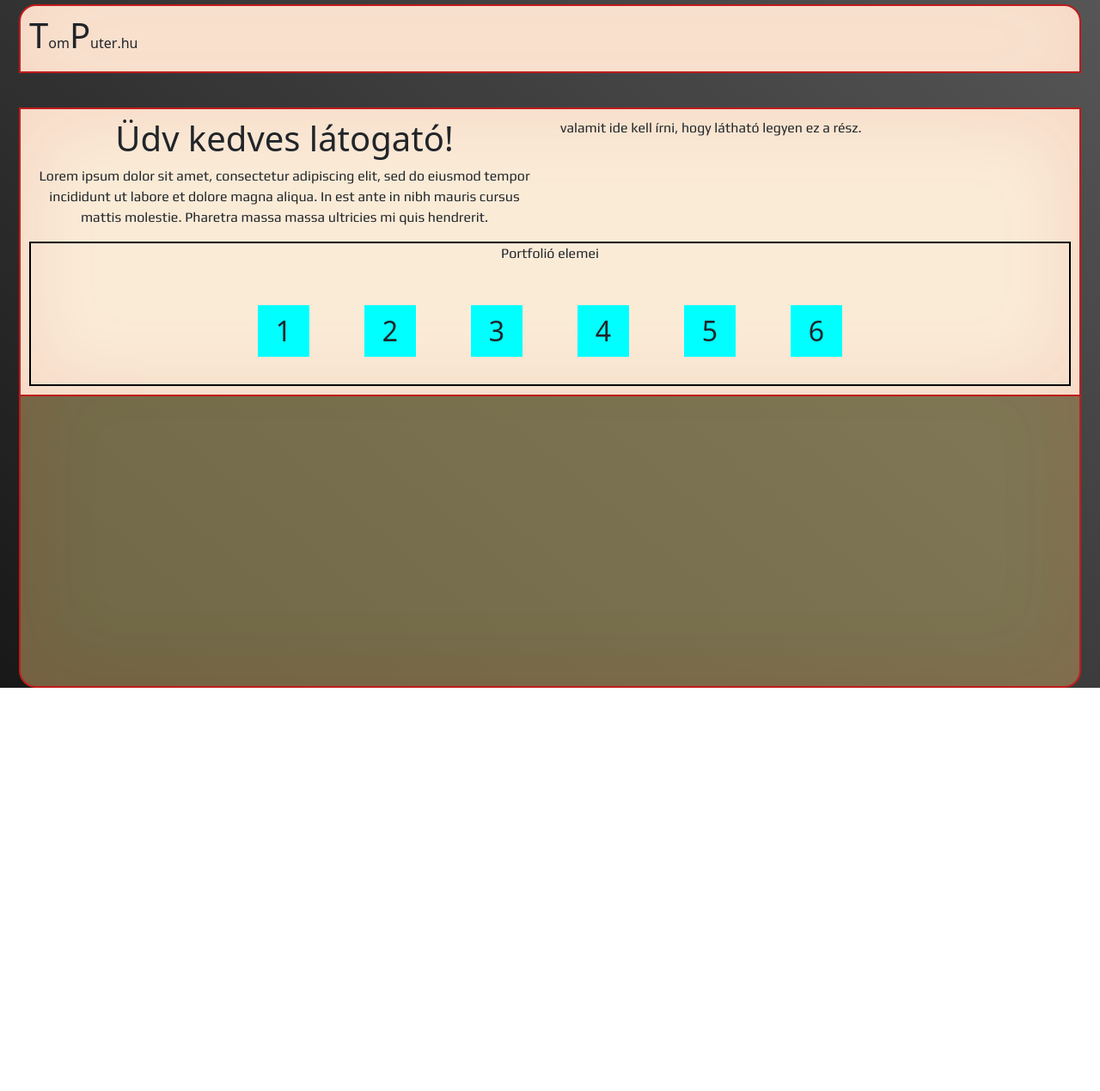
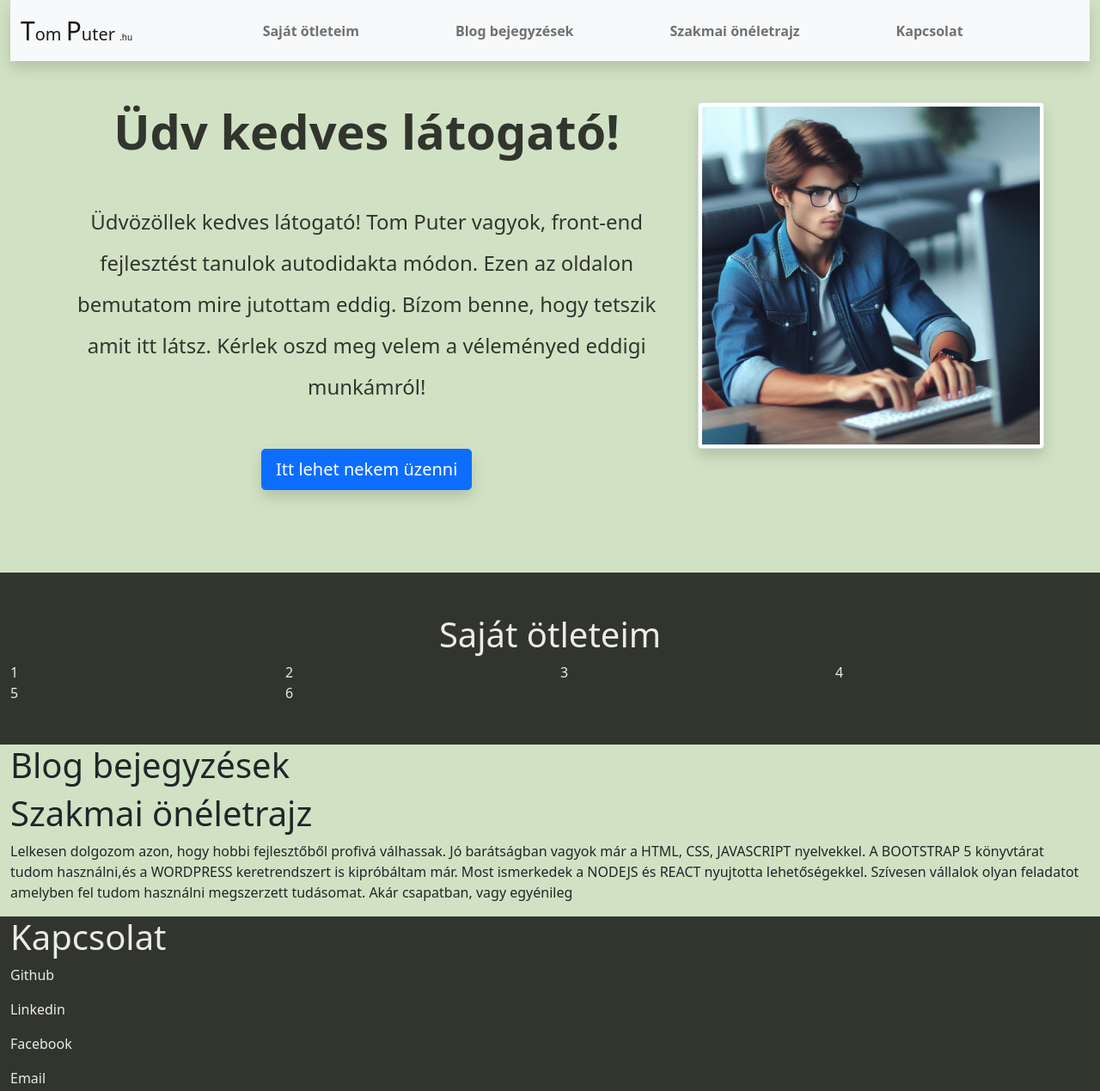
Before and after one commit to Zsolnai-Tamas/Start-page, a plain HTML site: page index.html in a window 1280 px wide. Shown: the whole page at 86% size. Before the commit the page ends 861 px from the top, so only its background shows below. Drawn offline with nearby package versions, Linux system fonts and the light colour scheme; a web font is replaced by a local one.

Commit message:
Mára ennyi

```diff
--- a/index.html
+++ b/index.html
@@ -4,7 +4,7 @@
     <meta charset="UTF-8">
     <meta name="viewport" content="width=device-width, initial-scale=1.0">
     <title>front page</title>
- <!-- FONT files -->
+<!-- FONT files -->
     <link rel="preconnect" href="https://fonts.googleapis.com">
     <link rel="preconnect" href="https://fonts.gstatic.com" crossorigin>
     <link href="https://fonts.googleapis.com/css2?family=Orbitron:wght@400..900&family=Play:wght@400;700&family=Tac+One&display=swap" rel="stylesheet">
@@ -17,63 +17,85 @@
 </head>
 
 <body>
-    <div class="container-fluid">
-    <header>
-        <p><h1>T</h1>om<h1>P</h1>uter</p><span>.hu</span>
-    </header>
-    <main>
-        <section class="row">
-            <span class="col-md-6 text-center">
-                <h1>Üdv kedves látogató!</h1>
-                <p>Lorem ipsum dolor sit amet, consectetur adipiscing elit, sed do eiusmod tempor incididunt ut labore et dolore magna aliqua. In est ante in nibh mauris cursus mattis molestie. Pharetra massa massa ultricies mi quis hendrerit.</p>
-            </span>
-            <span class="col-sm-6">
-                <p>valamit ide kell írni, hogy látható legyen ez a rész.</p>
-            </span>
+    <div class="container-fluid" style="background-color: #D1E2C4;">
+<!-- Navbar -->
+        <header>
+            <nav class="navbar navbar-expand-lg navbar-light bg-light shadow">
+                <div class="container-fluid">
+                <a class="navbar-brand" href="#"><span><span style="font-size: 150%;">T</span>om <span style="font-size: 150%;">P</span>uter <span style="font-size:50% ;">.hu</span></span> </a>
+                <button class="navbar-toggler" type="button" data-bs-toggle="collapse" data-bs-target="#navbarNavAltMarkup" aria-controls="navbarNavAltMarkup" aria-expanded="false" aria-label="Toggle navigation">
+                    <span class="navbar-toggler-icon"></span>
+                </button>
+                    <div class="collapse navbar-collapse" id="navbarNavAltMarkup">
+                        <div class="navbar-nav mx-auto fw-bold">
+                            <a class="nav-link mx-5" href="#Saját ötleteim">Saját ötleteim</a>
+                            <a class="nav-link mx-5" href="#Blog bejegyzések">Blog bejegyzések</a>
+                            <a class="nav-link mx-5" href="#Szakmai önéletrajz">Szakmai önéletrajz</a>
+                            <a class="nav-link mx-5" href="#Kapcsolat">Kapcsolat</a>
+                        </div>
+                    </div>
+                </div>
+            </nav>
+        </header>
+        <main>
+<!-- Profile -->
+        <section class="row justify-content-md-center py-5" style="background-color: #D1E2C4; color: #31352E;">
+            <div class="col-md-7 text-center">
+                <h1 class="display-4 fw-bold mb-5 ">Üdv kedves látogató!</h1>
+                <p class="fs-4 lh-lg mb-5">Üdvözöllek kedves látogató! Tom Puter vagyok, front-end fejlesztést tanulok autodidakta módon.
+                    Ezen az oldalon bemutatom mire jutottam eddig. Bízom benne, hogy tetszik amit itt látsz.
+                    Kérlek oszd meg velem a véleményed eddigi munkámról!</p>
+                <button type="button" class="btn btn-primary btn-lg shadow mb-5">Itt lehet nekem üzenni</button>
+            </div>
+            <div class="col-md-4">
+                <img src="/pic/Designer.jpeg" class="img img-thumbnail shadow" alt="Egy ember ül a számítógépnél">
+            </div>
 
         </section>
-        <div id="lower">
-            <p>Portfolió elemei</p>
-            <div class="demos"><span>1</span></div>
-            <div class="demos"><span>2</span></div>
-            <div class="demos"><span>3</span></div>
-            <div class="demos"><span>4</span></div>
-            <div class="demos"><span>5</span></div>
-            <div class="demos"><span>6</span></div>
-        </div>
 
-        <div id="popup">
-            <span>x</span>
-        </div>
+<!-- My own ideas -->
+        <section class="row py-5" id="Saját ötleteim" style="background-color: #31352E; color: #EBEBE8;">
+            <h1 class="text-center">Saját ötleteim</h1>
+            <div class="col-md-3"><span>1</span></div>
+            <div class="col-md-3"><span>2</span></div>
+            <div class="col-md-3"><span>3</span></div>
+            <div class="col-md-3"><span>4</span></div>
+            <div class="col-md-3"><span>5</span></div>
+            <div class="col-md-3"><span>6</span></div>
+
+        </section>
+
+<!-- Blog -->
+        <section class="row" id="Blog bejegyzések">
+            <h1>Blog bejegyzések</h1>
+
+        </section>
+<!-- Professional introduction -->
+        <section class="row" id="Szakmai önéletrajz">
+            <h1>Szakmai önéletrajz</h1>
+            <p>Lelkesen dolgozom azon, hogy hobbi fejlesztőből profivá válhassak.
+                Jó barátságban vagyok már a HTML, CSS, JAVASCRIPT nyelvekkel.
+                A BOOTSTRAP 5 könyvtárat tudom használni,és a WORDPRESS keretrendszert is kipróbáltam már.
+                Most ismerkedek a NODEJS és REACT nyujtotta lehetőségekkel.
+                Szívesen vállalok olyan feladatot amelyben fel tudom használni megszerzett tudásomat.
+                Akár csapatban, vagy egyénileg</p>
+        </section>
     </main>
+<!-- Contact -->
+    <footer class="row" id="Kapcsolat" style="background-color: #31352E; color: #EBEBE8;">
+        <h1>Kapcsolat</h1>
+        <p>Github</p>
+        <p>Linkedin</p>
+        <p>Facebook</p>
+        <p>Email</p>
+    </footer>
+    </div><!-- End of the side -->
 
-    <footer>
-        <p>elérhetőségek</p>
-    </footer>
-    </div>
+<!-- Bootstrap 5 script -->
+    <script src="https://cdn.jsdelivr.net/npm/bootstrap@5.0.2/dist/js/bootstrap.bundle.min.js" integrity="sha384-MrcW6ZMFYlzcLA8Nl+NtUVF0sA7MsXsP1UyJoMp4YLEuNSfAP+JcXn/tWtIaxVXM" crossorigin="anonymous"></script>
 
-    <script src="https://cdn.jsdelivr.net/npm/bootstrap@5.0.2/dist/js/bootstrap.bundle.min.js" integrity="sha384-MrcW6ZMFYlzcLA8Nl+NtUVF0sA7MsXsP1UyJoMp4YLEuNSfAP+JcXn/tWtIaxVXM" crossorigin="anonymous"></script>
+<!-- Own Js script -->
     <script>
-        document.querySelector("#popup span").addEventListener("click", removeClass);
-
-            function removeClass() {
-            document.querySelector("main").classList.remove("flip");
-            document.querySelector("#popup").classList.remove("flip");
-            document.querySelector("main").classList.add("unflip");
-            document.querySelector("#popup").classList.add("unflip");
-        }
-
-        document.getElementsByClassName("demos")[1].addEventListener("click", addClass);
-
-            function addClass() {
-            document.querySelector("main").classList.add("flip");
-            document.querySelector("#popup").classList.add("flip");
-            document.querySelector("main").classList.remove("unflip");
-            document.querySelector("#popup").classList.remove("unflip");
-        }
-
-
-
     </script>
 
 </body>
--- a/style.css
+++ b/style.css
@@ -1,26 +1,20 @@
-body {
+/* body {
     background: linear-gradient(220.55deg, #565656 0%, #181818 100%) no-repeat;
-    margin: 5px 10px;
-    perspective: 1000px;
-    }
+}
 
 header, main, footer {
     background-color: antiquewhite;
-    box-shadow: 0px 0px 100px rgba(208, 24, 24, 0.1) inset;
+    box-shadow: 0px 0px 100px rgba(208, 24, 24, 1) inset;
     padding: 10px;
-    border: 2px solid rgb(193, 27, 27);
 }
 
 header{
     display: flex;
     align-items: baseline;
-    border-radius: 20px 20px 0 0;
-    margin-bottom: 40px;
 }
 
 header p {
     font-family: "Orbitron", sans-serif;
-    font-optical-sizing: auto;
     font-size: x-large;
     font-weight: 800;
     font-style: normal;
@@ -30,122 +24,19 @@ header p span {
     font-size: small;
 }
 
-main{
-  }
-
 main p   {
     font-family:  "Play", sans-serif;
     font-weight: 400;
     font-style: normal;
   }
 
-#upper{
-    display: grid;
-    grid-template-columns: repeat(auto-fit, minmax(5rem, 1fr)); /*repeat(2, 1fr);*/
-   /* grid-template-rows: repeat(2, 1fr);
-    grid-column-gap: 0px;
-    grid-row-gap: 0px; */
-  }
-
-#helloTitle{
-    agrid-area: 1 / 1 / 2 / 2;
-    text-align: center;
-    margin-bottom: 1em;
-    border: 2px solid black;
-    amin-width: 50%;
-    height: fit-content;
-
+footer{
+    background-color: rgba(160, 148, 95, 0.648);
+    color: antiquewhite;
 }
 
-#helloText{
-    agrid-area: 2 / 1 / 3 / 2;
-    text-align: justify;
-    border: 2px solid black;
-    amin-width: 45%;
-}
-
-#helloPic{
-    agrid-area: 1 / 2 / 3 / 3;
-    background-color: #565656;
-    color: ivory;
-    border: 2px solid black;
-    amin-width: 1fr;
-
-}
-
-#lower{
-    border: 2px solid black;
-    display: flex;
-    flex-wrap: wrap;
-    justify-content: center;
-    align-items: center;
-}
-.demos{
-    display: flex;
-    background-color: aqua;
-    width: 60px;
-    height: 60px;
-    margin: 1em;
-    justify-content: center;
-    align-items: center;
-    font-size: xx-large;
-  }
-
-#lower :nth-child(1){
-    flex-basis: 100%;
-    text-align: center;
-  }
-
-#popup{
-    position: absolute;
-    top: 0;
-    right: 0;
-    height: 100%;
-    width: 100%;
-    background-color: rgba(0, 0, 255,1);
-    color: white;
-    transform: rotateY(180deg);
-    -webkit-backface-visibility: hidden;
-    backface-visibility: hidden;
-}
-
-#popup span{
-    position: absolute;
-    content: "x";
-    right: 0;
-    font-size: xx-large;
-    margin: 20px;
-}
-
-footer{
-    border-radius: 0 0 20px 20px;
-    position: sticky;
-    bottom: 0;
-    z-index: -5;
-    height: 400px;
-    background-color: rgba(160, 148, 95, 0.648);
-    color: antiquewhite;
-
-}
-
-.flip{
-  transform-style: preserve-3d;
-  transform: scale(0.4) rotateY(180deg) scale(0.7) ;
-  transition: transform 5s;
-
-}
-.flip1{
-    transform-style: preserve-3d;
-    transform: scaleX(0.3);
-    transition: all;
-    transition-duration: 1s;
-    transition-delay: 3s;
-
-}
-.unflip{
-  transform-style: preserve-3d;
-  transform: rotateY(360deg);
-  transition: all;
-  transition-duration: 1s;
-
-}
+ */
+ #778A35
+ #D1E2C4
+ #EBEBE8
+ #31352E
```
Also changed, not shown: pic/Designer.jpeg (added), pic/generated_image (1).png (added), pic/generated_image.png (added).
